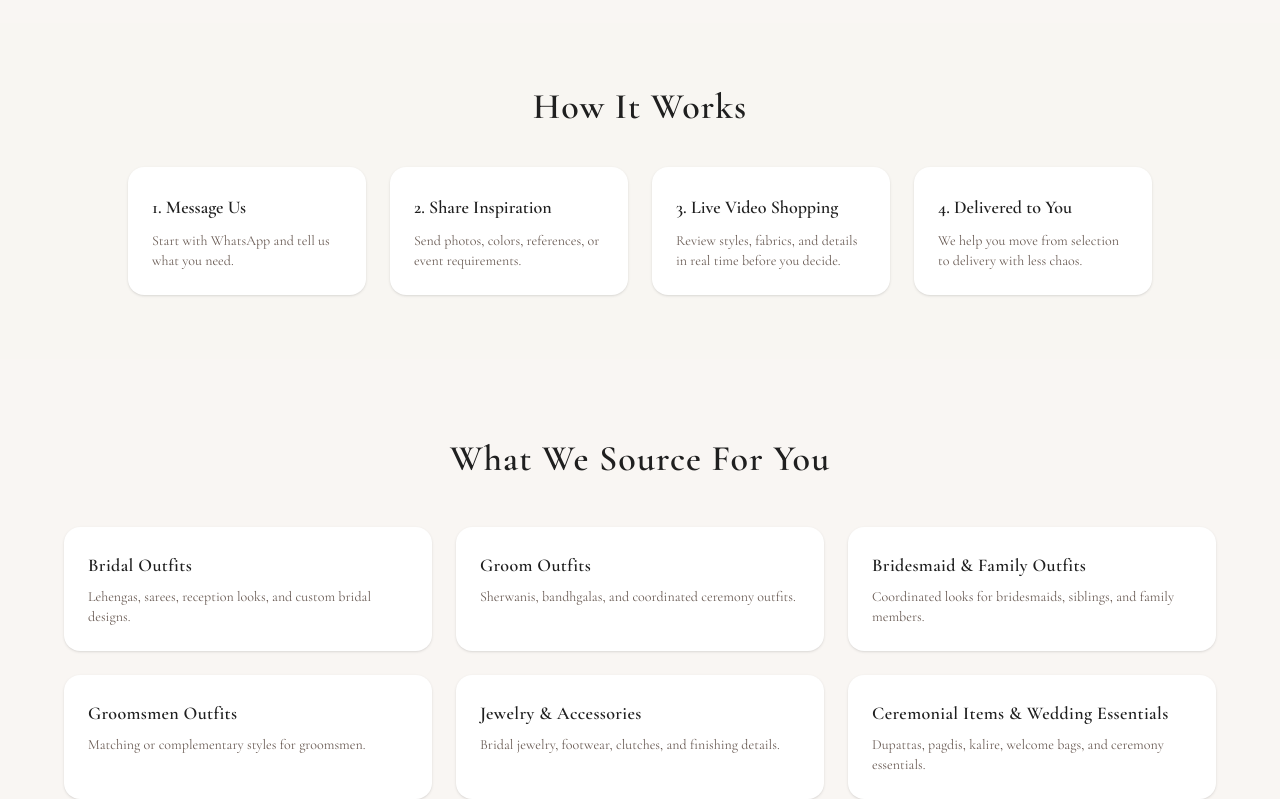
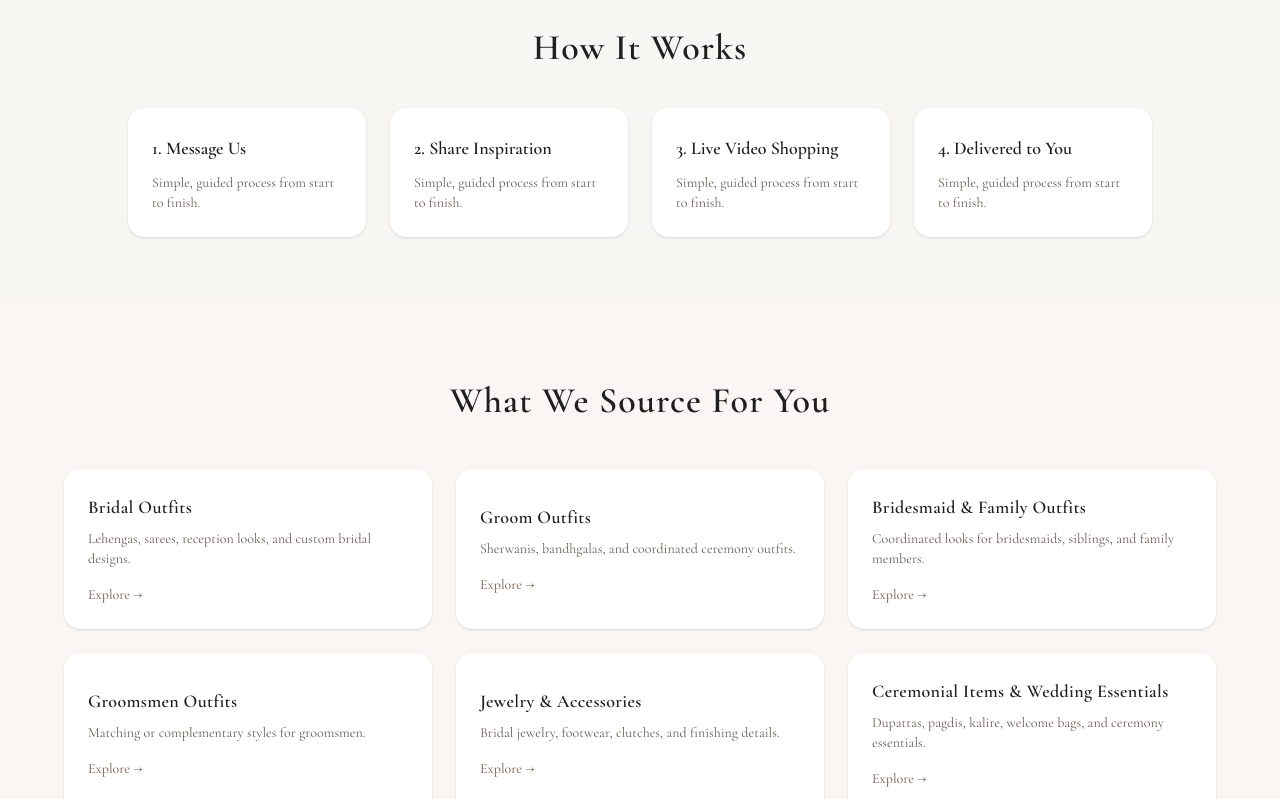
Before and after one commit to leylabernie/v0-ceremony-verse-wedding-concierge, a Next.js app: page / in a window 1280 px wide. Shown: the part 1100-1899 px from the top of the page. Built offline with nearby package versions, Linux system fonts and the light colour scheme.

Commit message:
Refactor HomePage to use dynamic blocks

```diff
--- a/components/pages/home-page.tsx
+++ b/components/pages/home-page.tsx
@@ -14,6 +14,39 @@ interface HomePageProps {
 }
 
 export function HomePage({ onNavigate }: HomePageProps) {
+  const blocks = [
+    {
+      title: "Bridal Outfits",
+      desc: "Lehengas, sarees, reception looks, and custom bridal designs.",
+      page: "services" as PageType,
+    },
+    {
+      title: "Groom Outfits",
+      desc: "Sherwanis, bandhgalas, and coordinated ceremony outfits.",
+      page: "services" as PageType,
+    },
+    {
+      title: "Bridesmaid & Family Outfits",
+      desc: "Coordinated looks for bridesmaids, siblings, and family members.",
+      page: "services" as PageType,
+    },
+    {
+      title: "Groomsmen Outfits",
+      desc: "Matching or complementary styles for groomsmen.",
+      page: "services" as PageType,
+    },
+    {
+      title: "Jewelry & Accessories",
+      desc: "Bridal jewelry, footwear, clutches, and finishing details.",
+      page: "services" as PageType,
+    },
+    {
+      title: "Ceremonial Items & Wedding Essentials",
+      desc: "Dupattas, pagdis, kalire, welcome bags, and ceremony essentials.",
+      page: "services" as PageType,
+    },
+  ]
+
   return (
     <main>
       {/* HERO */}
@@ -55,7 +88,7 @@ export function HomePage({ onNavigate }: HomePageProps) {
         </div>
       </section>
 
-      {/* WHY SECTION */}
+      {/* WHY */}
       <section className="py-16 px-6 bg-[#f9f6f3]">
         <h2 className="text-3xl md:text-4xl font-semibold text-[#1f1f1f] mb-6 text-center">
           Why CeremonyVerse Exists
@@ -67,121 +100,70 @@ export function HomePage({ onNavigate }: HomePageProps) {
           </p>
 
           <p className="text-base md:text-lg text-[#6a5c55] leading-relaxed mb-4">
-            Between my two sons’ weddings, my niece’s wedding, and helping friends’ families, I experienced firsthand what it takes to coordinate outfits across large families, budgets, timelines, and multiple wedding events.
+            Between multiple family weddings and helping friends, I saw how difficult it is to coordinate outfits across people, budgets, and timelines.
           </p>
 
           <p className="text-base md:text-lg text-[#6a5c55] leading-relaxed mb-4">
-            Many of the people I helped were not familiar with Indian markets. Even those who traveled to India still needed help navigating language barriers, trust issues, and the pressure of making the right choices.
+            Many families don’t know how to navigate Indian markets or trust online sellers.
           </p>
 
           <p className="text-base md:text-lg text-[#6a5c55] leading-relaxed">
-            CeremonyVerse is built on that real experience — helping families source authentic Indian wedding outfits with more clarity, more confidence, and less stress.
+            CeremonyVerse brings clarity, trust, and real guidance into that process.
           </p>
         </div>
       </section>
 
-      {/* HOW IT WORKS */}
+      {/* HOW */}
       <section className="py-16 px-6 text-center">
         <h2 className="text-3xl md:text-4xl font-semibold text-[#1f1f1f] mb-10">
           How It Works
         </h2>
 
         <div className="grid md:grid-cols-4 gap-6 max-w-5xl mx-auto text-left">
-          <div className="bg-white rounded-2xl p-6 shadow-sm">
-            <p className="font-semibold text-[#1f1f1f] mb-2">1. Message Us</p>
-            <p className="text-sm text-[#6a5c55]">
-              Start with WhatsApp and tell us what you need.
-            </p>
-          </div>
-
-          <div className="bg-white rounded-2xl p-6 shadow-sm">
-            <p className="font-semibold text-[#1f1f1f] mb-2">2. Share Inspiration</p>
-            <p className="text-sm text-[#6a5c55]">
-              Send photos, colors, references, or event requirements.
-            </p>
-          </div>
-
-          <div className="bg-white rounded-2xl p-6 shadow-sm">
-            <p className="font-semibold text-[#1f1f1f] mb-2">3. Live Video Shopping</p>
-            <p className="text-sm text-[#6a5c55]">
-              Review styles, fabrics, and details in real time before you decide.
-            </p>
-          </div>
-
-          <div className="bg-white rounded-2xl p-6 shadow-sm">
-            <p className="font-semibold text-[#1f1f1f] mb-2">4. Delivered to You</p>
-            <p className="text-sm text-[#6a5c55]">
-              We help you move from selection to delivery with less chaos.
-            </p>
-          </div>
+          {[
+            "Message Us",
+            "Share Inspiration",
+            "Live Video Shopping",
+            "Delivered to You",
+          ].map((step, i) => (
+            <div key={i} className="bg-white rounded-2xl p-6 shadow-sm">
+              <p className="font-semibold text-[#1f1f1f] mb-2">
+                {i + 1}. {step}
+              </p>
+              <p className="text-sm text-[#6a5c55]">
+                Simple, guided process from start to finish.
+              </p>
+            </div>
+          ))}
         </div>
       </section>
 
-      {/* ✅ RESTORED 6 BLOCKS */}
+      {/* CLICKABLE BLOCKS */}
       <section className="py-20 px-6 bg-[#f9f6f3]">
         <h2 className="text-3xl md:text-4xl font-semibold text-[#1f1f1f] mb-12 text-center">
           What We Source For You
         </h2>
 
         <div className="grid md:grid-cols-3 gap-6 max-w-6xl mx-auto">
+          {blocks.map((item, index) => (
+            <button
+              key={index}
+              onClick={() => onNavigate?.(item.page)}
+              className="text-left bg-white rounded-2xl p-6 shadow-sm hover:shadow-md transition hover:-translate-y-1"
+            >
+              <h3 className="font-semibold text-lg mb-2 text-[#1f1f1f]">
+                {item.title}
+              </h3>
 
-          <div className="bg-white rounded-2xl p-6 shadow-sm">
-            <h3 className="font-semibold text-lg mb-2 text-[#1f1f1f]">
-              Bridal Outfits
-            </h3>
-            <p className="text-sm text-[#6a5c55]">
-              Lehengas, sarees, reception looks, and custom bridal designs.
-            </p>
-          </div>
+              <p className="text-sm text-[#6a5c55]">{item.desc}</p>
 
-          <div className="bg-white rounded-2xl p-6 shadow-sm">
-            <h3 className="font-semibold text-lg mb-2 text-[#1f1f1f]">
-              Groom Outfits
-            </h3>
-            <p className="text-sm text-[#6a5c55]">
-              Sherwanis, bandhgalas, and coordinated ceremony outfits.
-            </p>
-          </div>
-
-          <div className="bg-white rounded-2xl p-6 shadow-sm">
-            <h3 className="font-semibold text-lg mb-2 text-[#1f1f1f]">
-              Bridesmaid & Family Outfits
-            </h3>
-            <p className="text-sm text-[#6a5c55]">
-              Coordinated looks for bridesmaids, siblings, and family members.
-            </p>
-          </div>
-
-          <div className="bg-white rounded-2xl p-6 shadow-sm">
-            <h3 className="font-semibold text-lg mb-2 text-[#1f1f1f]">
-              Groomsmen Outfits
-            </h3>
-            <p className="text-sm text-[#6a5c55]">
-              Matching or complementary styles for groomsmen.
-            </p>
-          </div>
-
-          <div className="bg-white rounded-2xl p-6 shadow-sm">
-            <h3 className="font-semibold text-lg mb-2 text-[#1f1f1f]">
-              Jewelry & Accessories
-            </h3>
-            <p className="text-sm text-[#6a5c55]">
-              Bridal jewelry, footwear, clutches, and finishing details.
-            </p>
-          </div>
-
-          <div className="bg-white rounded-2xl p-6 shadow-sm">
-            <h3 className="font-semibold text-lg mb-2 text-[#1f1f1f]">
-              Ceremonial Items & Wedding Essentials
-            </h3>
-            <p className="text-sm text-[#6a5c55]">
-              Dupattas, pagdis, kalire, welcome bags, and ceremony essentials.
-            </p>
-          </div>
-
+              <p className="mt-4 text-sm font-medium text-[#8a6f63]">
+                Explore →
+              </p>
+            </button>
+          ))}
         </div>
       </section>
-
     </main>
   )
 }
```
